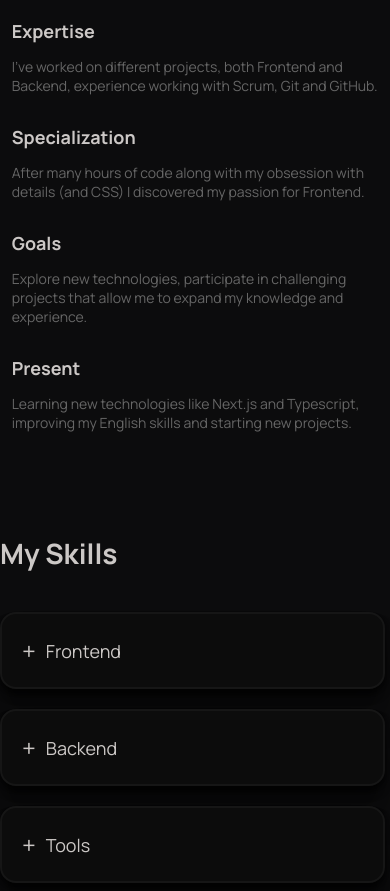
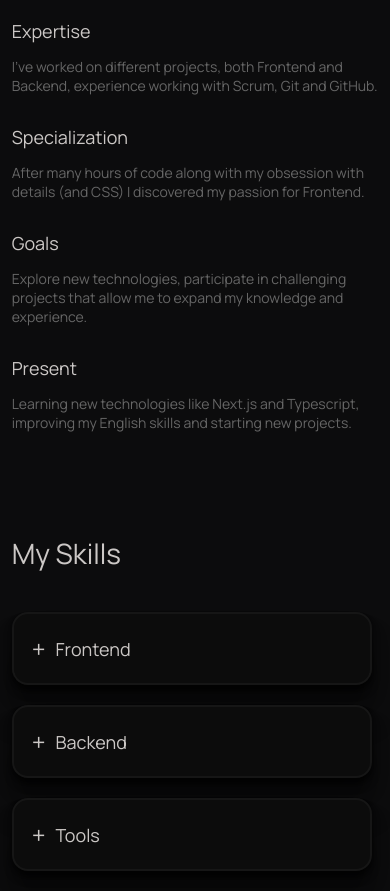
Before and after one commit to assaffmatias/Portfolio, a React (Vite) app: page /about in a window 390 px wide. Shown: the part 1360-2251 px from the top of the page. Built offline with nearby package versions, Linux system fonts and the light colour scheme.

Commit message:
fix responsive

```diff
--- a/src/components/AboutMe/AboutMe.module.css
+++ b/src/components/AboutMe/AboutMe.module.css
@@ -77,6 +77,7 @@
 .box_title{
     font-size: 18px;
     margin: 0;
+    font-weight: 400;
 }
 
 .box_p{
--- a/src/components/ContactMe/ContactMe.jsx
+++ b/src/components/ContactMe/ContactMe.jsx
@@ -12,11 +12,7 @@ const ContactMe = () => {
     return (
         <div className={styles.container}>
             <h1 className={styles.title}>{t('contactTitle')}</h1>
-            <p className={styles.subtitle}>
-                {t('contactSubtitle1')}
-                <br />
-                {t('contactSubtitle2')}
-            </p>
+            <p className={styles.subtitle}>{t('contactSubtitle')}</p>
             <div className={styles.box_container}>
                 <div className={styles.photo_container}>
                     <img src={photo} alt="" className={styles.photo} />
--- a/src/components/ContactMe/ContactMe.module.css
+++ b/src/components/ContactMe/ContactMe.module.css
@@ -14,6 +14,7 @@
 .subtitle {
   font-size: 18px;
   margin-bottom: 32px;
+  text-wrap: balance;
 }
 
 .title,
@@ -117,3 +118,15 @@
 .social_link:hover .loader::before{
   width: 100%;
 }
+
+@media screen and (max-width: 810px) {
+  .container{
+      max-width: none;
+      width: 94%;
+  }
+
+  .link_container{
+    flex-direction: column;
+    width: 90%;
+  }
+}
--- a/src/components/Skills/Skills.module.css
+++ b/src/components/Skills/Skills.module.css
@@ -8,6 +8,7 @@
 .title{
     font-size: 28px;
     margin: 0;
+    font-weight: 400;
 }
 
 .accordion {
@@ -33,9 +34,10 @@
 .label{
     display: flex;
     align-items: center;
-    padding: 10px;
+    padding: 8px;
     font-size: 18px;
     cursor: pointer;
+    font-weight: 400;
 }
 
 .label::before {
@@ -51,10 +53,16 @@
 
 .content{
     color: #666666;
-    padding: 0 10px;
+    font-weight: 400;
+    padding: 0 5px;
+    margin: 0;
     max-height: 0;
     overflow: hidden;
     transition: .5s;
+}
+
+.p{
+    margin: 0;
 }
 
 .input[type="radio"]:checked + .label + .content {
@@ -78,3 +86,10 @@
 .hidden{
     display: none;
 }
+
+@media screen and (max-width: 810px) {
+    .container{
+        max-width: none;
+        width: 94%;
+    }
+}
--- a/src/i18n.js
+++ b/src/i18n.js
@@ -62,9 +62,7 @@ i18n
           // Contact
           "contactTitle": "The Stage is Yours",
 
-          "contactSubtitle1": "I'm always looking to collaborate on interesting projects.",
-
-          "contactSubtitle2": "You need a hand? I have two!",
+          "contactSubtitle": "I'm always looking to collaborate on interesting projects. You need a hand? I have two!",
 
           "webDev": "Frontend / Backend - Web Developer",
 
@@ -135,9 +133,7 @@ i18n
           // Contact
           "contactTitle": "El escenario es tuyo",
 
-          "contactSubtitle1": "Siempre estoy buscando colaborar en proyectos interesantes.",
-
-          "contactSubtitle2": "Necesitas una mano? Tengo dos!",
+          "contactSubtitle": "Siempre estoy buscando colaborar en proyectos interesantes. Necesitas una mano? Tengo dos!",
 
           "webDev": "Desarrollador Web - Frontend / Backend",
 
```
